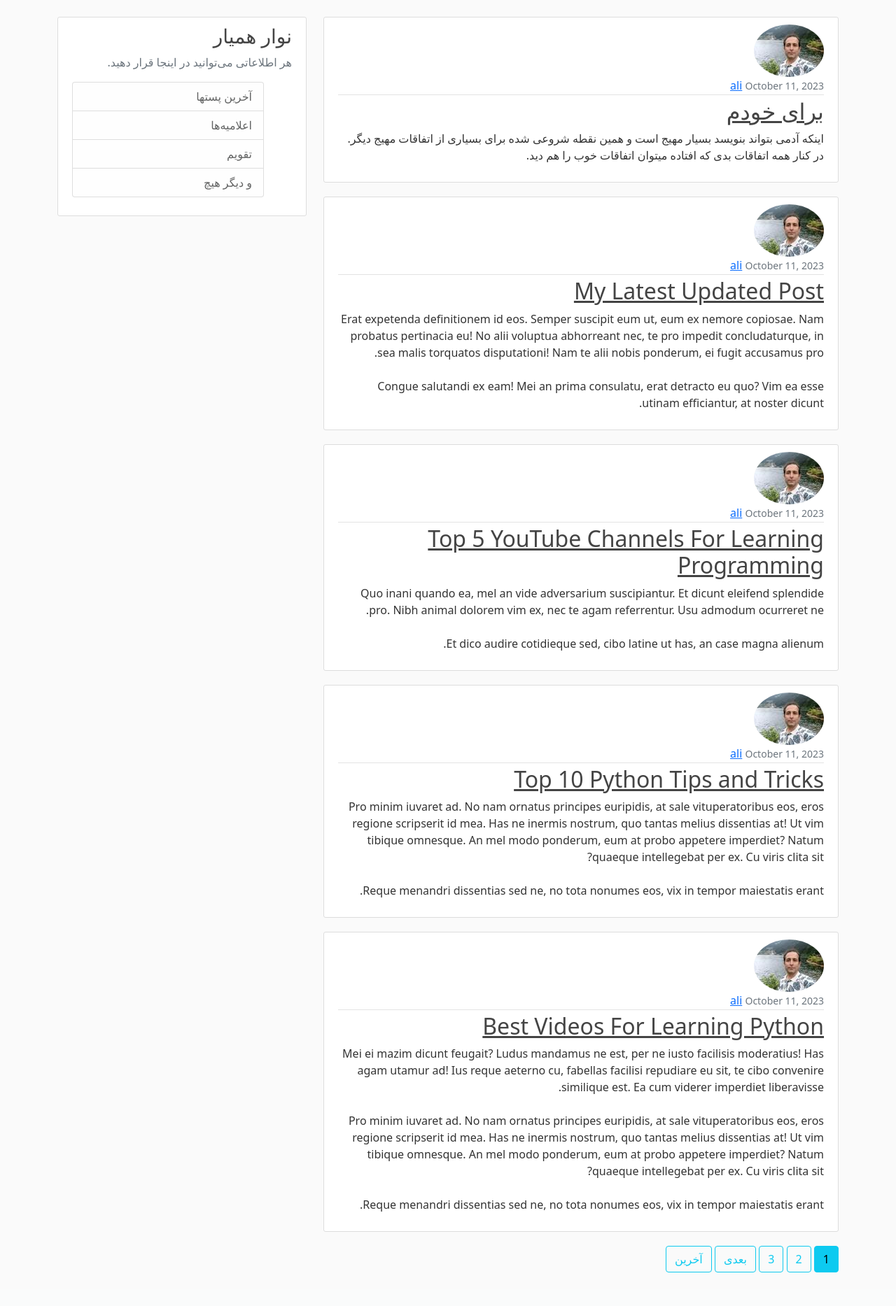
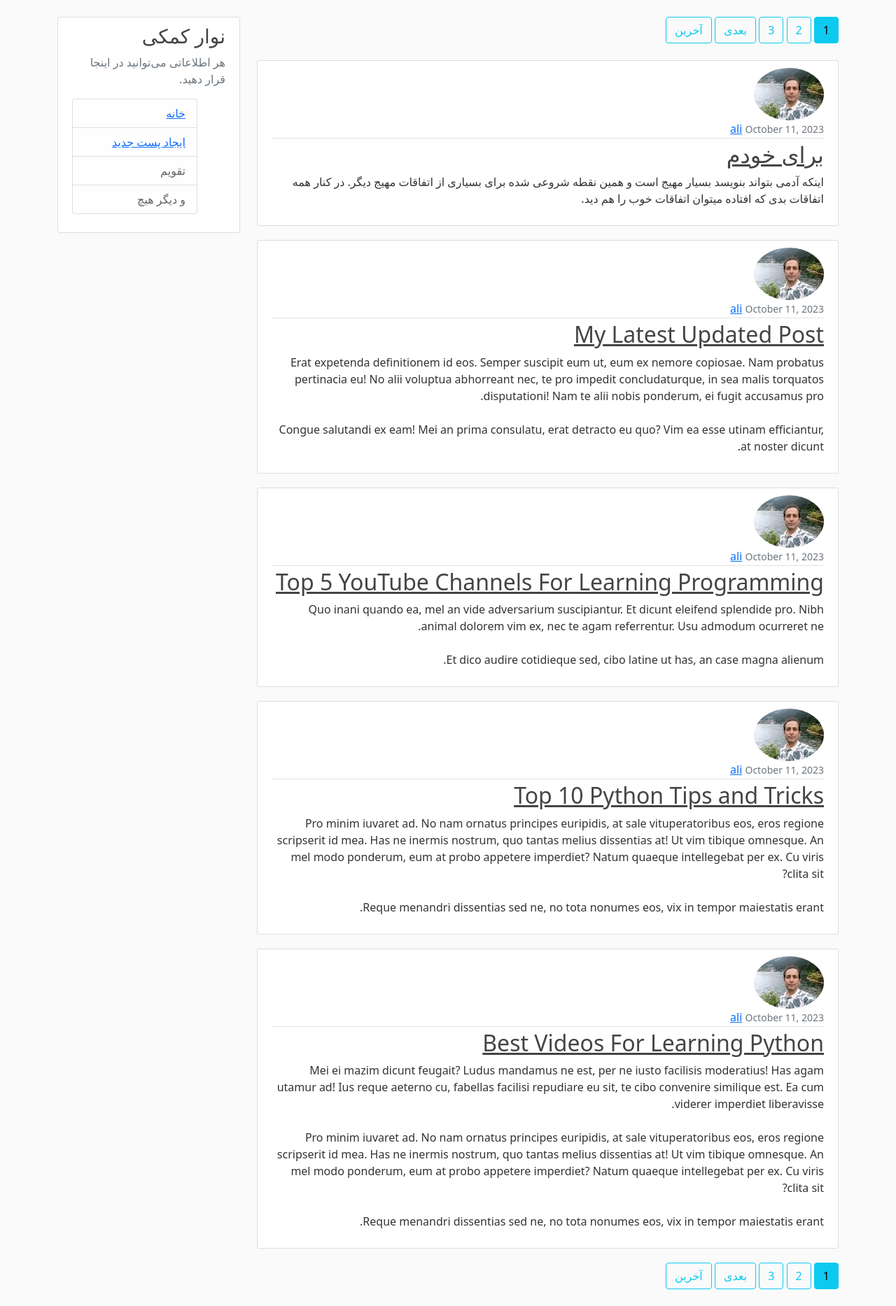
Before and after one commit to Moradi-ali2/myblog, a Django app: page / in a window 1280 px wide. Shown: the part 56-1923 px from the top of the page at 70% size. Before the commit the page ends 1875 px from the top, so only its background shows below. Run offline with Django 4.2, Linux system fonts and the light colour scheme; data comes from the database, SQL or seed files in the repository.

Commit message:
pagination at top of the content

```diff
--- a/blog/templates/blog/base.html
+++ b/blog/templates/blog/base.html
@@ -50,7 +50,7 @@
 <body>
     <main role="main" class="container">
         <div class="row">
-          <div class="col-md-8">
+          <div class="col-md-9">
             {% if messages %}
               {% for message in messages %}
                <div class="alert alert-{{ message.tags }}">
@@ -62,13 +62,13 @@
 
             {% block content %}{% endblock %}
           </div>
-          <div class="col-md-4">
+          <div class="col-md-3">
             <div class="content-section">
-              <h3>نوار همیار</h3>
+              <h3>نوار کمکی</h3>
               <p class='text-muted'>هر اطلاعاتی می‌توانید در اینجا قرار دهید.
                 <ul class="list-group">
-                  <li class="list-group-item list-group-item-light">آخرین پستها</li>
-                  <li class="list-group-item list-group-item-light">اعلامیه‌ها</li>
+                  <li class="list-group-item list-group-item-light"><a href="{% url 'blog-home' %}">خانه</a></li>
+                  <li class="list-group-item list-group-item-light"> <a href="{% url 'post-create' %}">ایجاد پست جدید</a> </li>
                   <li class="list-group-item list-group-item-light">تقویم</li>
                   <li class="list-group-item list-group-item-light">و دیگر هیچ</li>
                 </ul>
--- a/blog/templates/blog/home.html
+++ b/blog/templates/blog/home.html
@@ -1,6 +1,28 @@
 
   {% extends "blog/base.html" %}
   {% block content %}
+  {% if is_paginated %}
+
+  {%  if page_obj.has_previous %}
+    <a class="btn btn-outline-info mb-4 " href="?page=1">اولین</a>
+    <a class="btn btn-outline-info mb-4 " href="?page={{ page_obj.previous_page_number }}">قبلی</a>
+  {% endif %}
+
+  {% for num in page_obj.paginator.page_range %}
+    {% if page_obj.number == num %}
+       <a class="btn btn-info mb-4 " href="?page={{ num }}">{{ num  }}</a>
+    {% elif num > page_obj.number|add:'-3' and num < page_obj.number|add:'3' %}
+    <a class="btn btn-outline-info mb-4 " href="?page={{ num }}">{{ num }}</a>
+
+    {% endif%}
+  {% endfor %}
+
+  {%  if page_obj.has_next %}
+    <a class="btn btn-outline-info mb-4 " href="?page={{ page_obj.next_page_number }}">بعدی</a>
+    <a class="btn btn-outline-info mb-4 " href="?page={{ page_obj.paginator.num_pages}}">آخرین</a>
+  {% endif %}
+  {% endif %}
+
   {% for post in posts%}
   <article class="media content-section">
     <img  class="rounded-circle article-imag" src="{{ post.author.profile.image.url}}" alt="عکس پروفایل">
--- a/myblog/settings.py
+++ b/myblog/settings.py
@@ -122,6 +122,7 @@ USE_TZ = True
 # https://docs.djangoproject.com/en/4.2/howto/static-files/
 
 STATIC_URL = 'static/'
+STATIC_ROOT = os.path.join(BASE_DIR, 'static')
 
 MEDIA_ROOT = os.path.join(BASE_DIR, 'media')
 MEDIA_URL = '/media/'
```
Also changed, not shown: blog/templates/blog/user_posts.html (+23 -0 lines).
